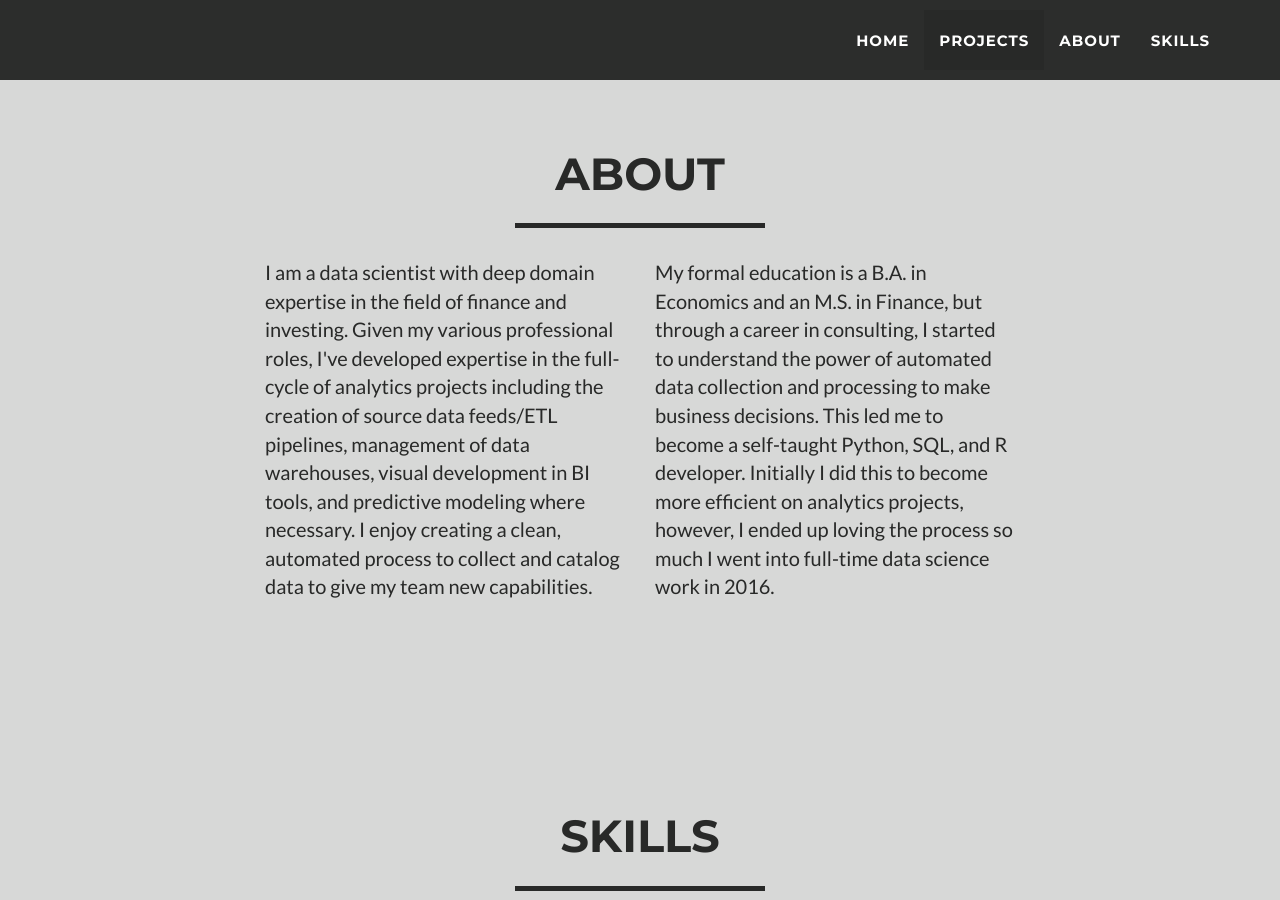
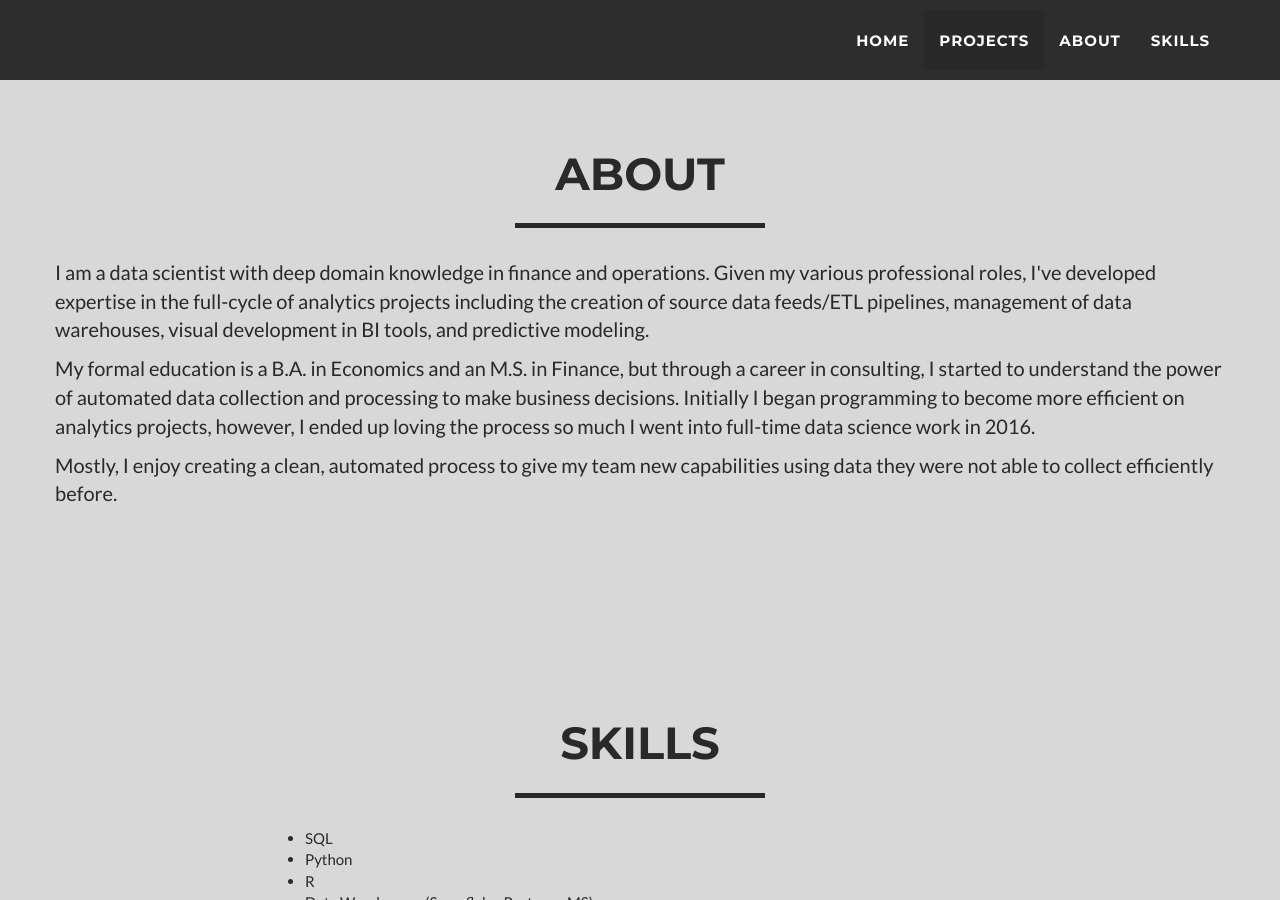
Before and after one commit to brf217/brf217.github.io, a Jekyll site: the page built from _posts/2014-07-18-project-1.markdown, in a window 1280 px wide and 900 px high, scrolled down 1653 px. Built offline with Jekyll 4.4.1, drawn with Linux system fonts in a browser that asks for light colours.

Commit message:
Update about.html

```diff
--- a/_includes/about.html
+++ b/_includes/about.html
@@ -8,17 +8,19 @@
       </div>
     </div>
     <div class="row">
-      <div class="col-lg-4 col-lg-offset-2">
-        <p>I am a data scientist with deep domain expertise in the field of finance and investing. Given
+        <p>I am a data scientist with deep domain knowledge in finance and operations. Given
         my various professional roles, I've developed expertise in the full-cycle of analytics projects including the
-        creation of source data feeds/ETL pipelines, management of data warehouses, visual development in BI tools, and predictive modeling
-          where necessary. I enjoy creating a clean, automated process to collect and catalog data to give my team new capabilities.</p>
+        creation of source data feeds/ETL pipelines, management of data warehouses, visual development in BI tools, and predictive modeling.
       </div>
-      <div class="col-lg-4">
+      <div class="row">
         <p>My formal education is a B.A. in Economics and an M.S. in Finance, but through a career in
           consulting, I started to understand the power of automated data collection and processing to make business decisions.
-          This led me to become a self-taught Python, SQL, and R developer. Initially I did this to become more efficient on analytics projects,
+          Initially I began programming to become more efficient on analytics projects,
           however, I ended up loving the process so much I went into full-time data science work in 2016.</p>
+
+         <p>Mostly, I enjoy creating a clean, automated process to give my team new capabilities using data they were not able to collect
+         efficiently before.</p>
+
       </div>
 
     </div>
```
